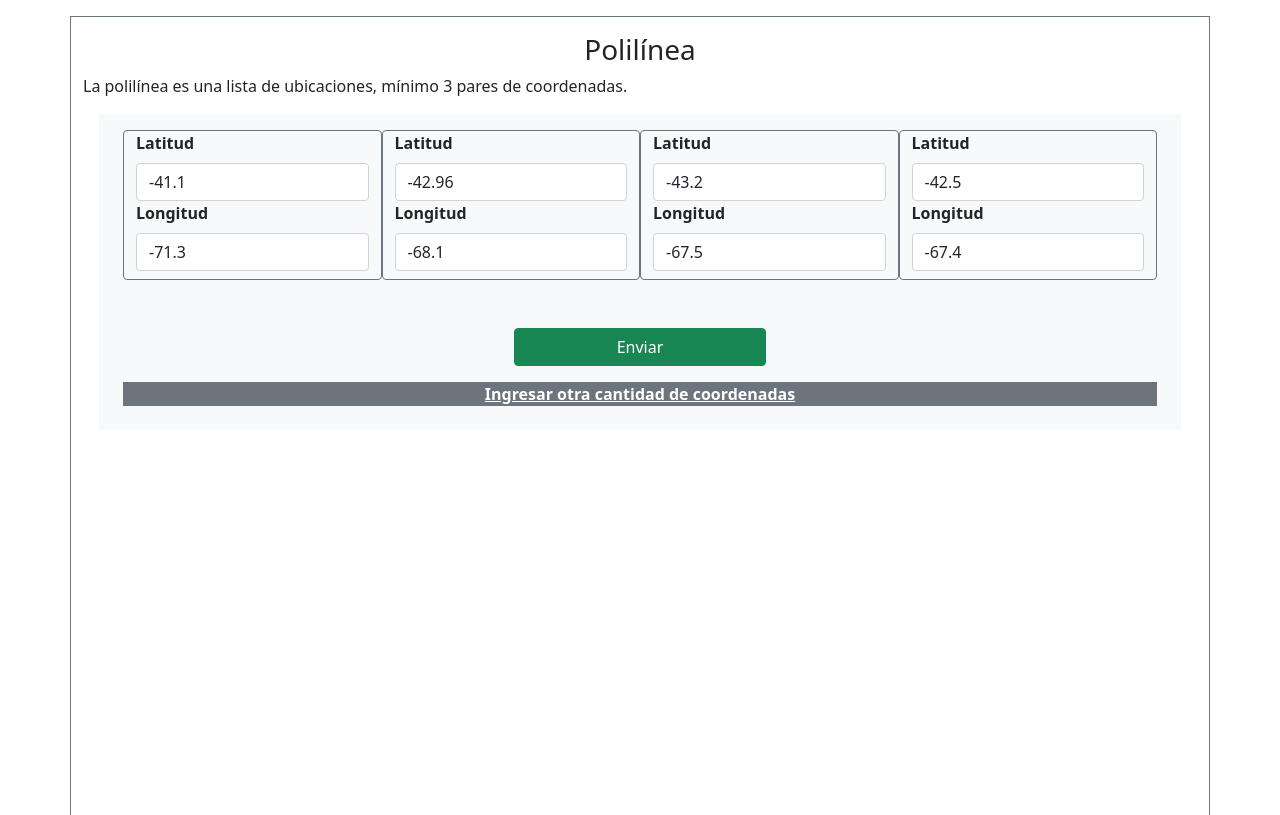
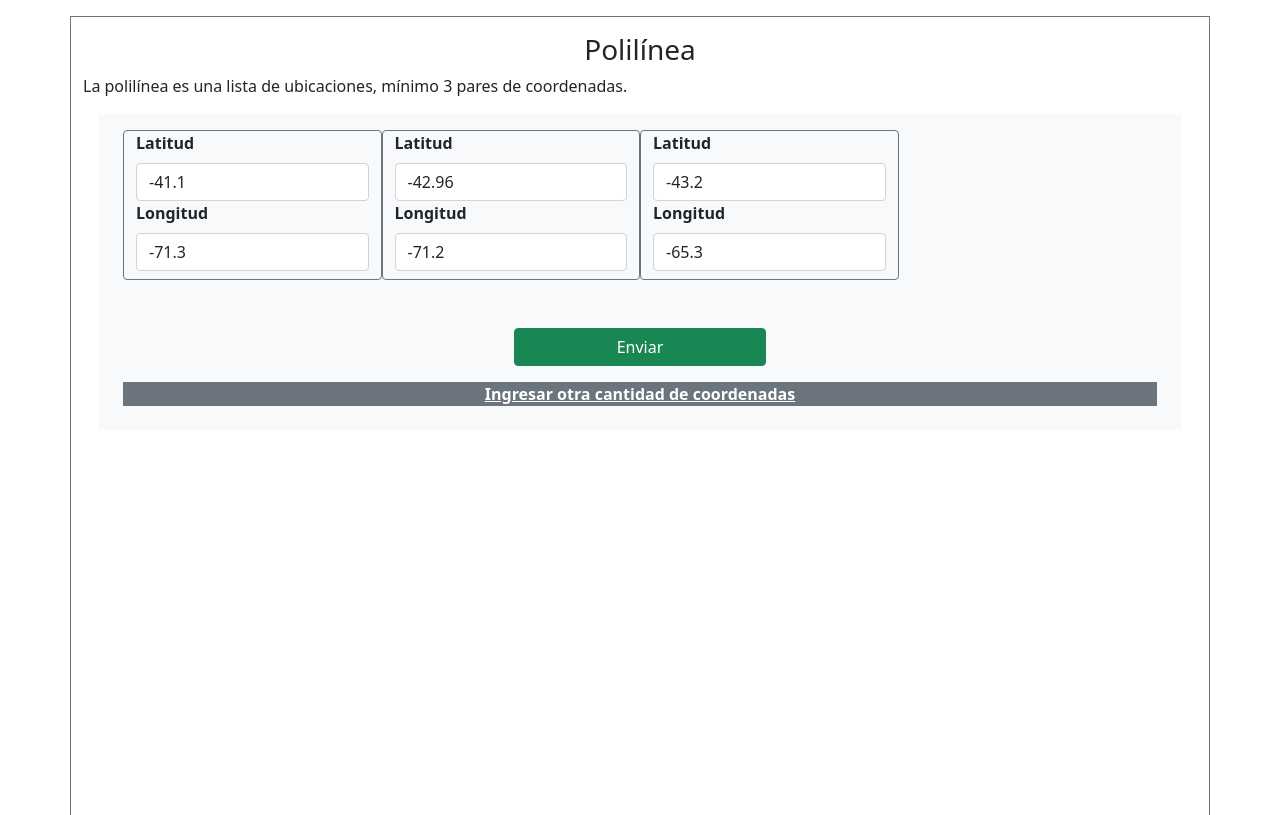
Before and after one commit to VeronicaArceNqn/ProyectoGEO, a PHP site: page /vista/polilinea/formPolilinea.php in a window 1280 px wide. Shown: the part 180-995 px from the top of the page. Run offline with PHP 8.4, Linux system fonts and the light colour scheme; some libraries are stand-ins or nearby versions.

```diff
--- a/vista/polilinea/formPolilinea.php
+++ b/vista/polilinea/formPolilinea.php
@@ -6,15 +6,15 @@ include_once '../estructura/header.php';
 $arreAsoc[0]["latitud"]=-41.10;
 $arreAsoc[0]["longitud"]=-71.30;
 $arreAsoc[1]["latitud"]=-42.96;
-$arreAsoc[1]["longitud"]=-68.10;
+$arreAsoc[1]["longitud"]=-71.20;
 $arreAsoc[2]["latitud"]=-43.20;
-$arreAsoc[2]["longitud"]=-67.50;
-$arreAsoc[3]["latitud"]=-42.50;
-$arreAsoc[3]["longitud"]=-67.40;
-$arreAsoc[4]["latitud"]=-41;
-$arreAsoc[4]["longitud"]=-67;
-$arreAsoc[5]["latitud"]=-40;
-$arreAsoc[5]["longitud"]=-66;
+$arreAsoc[2]["longitud"]=-65.30;
+$arreAsoc[3]["latitud"]=-42.80;
+$arreAsoc[3]["longitud"]=-65.00;
+$arreAsoc[4]["latitud"]=-41.9;
+$arreAsoc[4]["longitud"]=-65.3;
+$arreAsoc[5]["latitud"]=-40.75;
+$arreAsoc[5]["longitud"]=-65.2;
 $arreAsoc[6]["latitud"]=-39;
 $arreAsoc[6]["longitud"]=-65;
 $arreAsoc[7]["latitud"]=-38;
@@ -22,13 +22,13 @@ $arreAsoc[7]["longitud"]=-63;
 $arreAsoc[8]["latitud"]=-37;
 $arreAsoc[8]["longitud"]=-64;
 $arreAsoc[9]["latitud"]=-36;
-$arreAsoc[9]["longitud"]=-72;
+$arreAsoc[9]["longitud"]=-66;
 if(isset($_POST["cantCoordenadas"]))
 {
     $cantCoordenadas=$_POST["cantCoordenadas"];
 }
 else{
-$cantCoordenadas=4;
+$cantCoordenadas=3;
 }
 ?>
 
```
Also changed, not shown: vista/polilinea/accion/accionPolilinea.php (+17 -3 lines).
